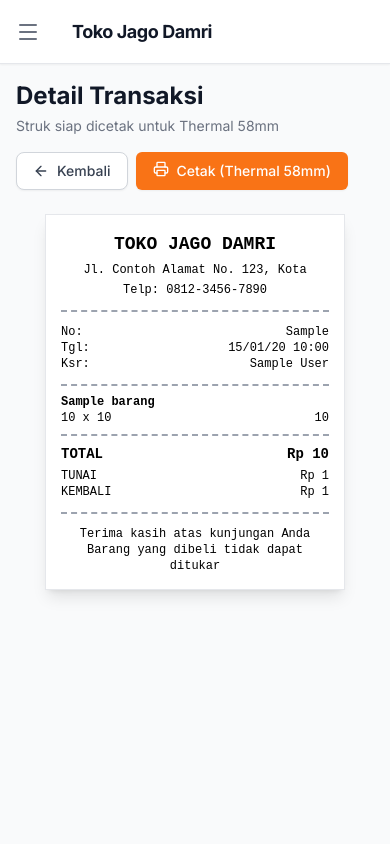
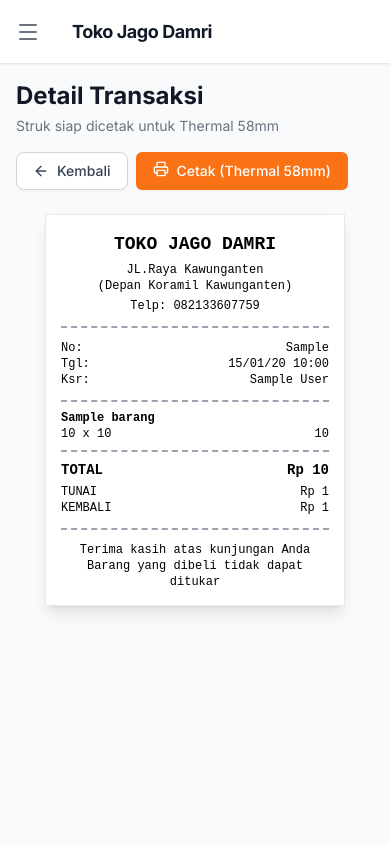
Before and after one commit to isnufr/toko-jago-damri, a Flask app: page /riwayat/1 in a window 390 px wide. Run offline with Flask 3, Linux system fonts and the light colour scheme; a user stored in the database is signed in; tables that the repository leaves empty hold one stand-in row (values such as "Sample post"); some libraries are stand-ins or nearby versions.

Commit message:
UI: Update store address and phone number in receipt

```diff
--- a/templates/transaksi/detail.html
+++ b/templates/transaksi/detail.html
@@ -26,8 +26,8 @@
     <div id="printable-area" class="thermal-receipt bg-white shadow-lg border border-gray-200">
         <div class="receipt-content">
             <div class="text-center font-bold text-lg mb-1">TOKO JAGO DAMRI</div>
-            <div class="text-center text-xs mb-1">Jl. Contoh Alamat No. 123, Kota</div>
-            <div class="text-center text-xs mb-3 border-b-2 border-dashed border-gray-400 pb-3">Telp: 0812-3456-7890</div>
+            <div class="text-center text-xs mb-1">JL.Raya Kawunganten<br>(Depan Koramil Kawunganten)</div>
+            <div class="text-center text-xs mb-3 border-b-2 border-dashed border-gray-400 pb-3">Telp: 082133607759</div>
 
             <div class="text-xs mb-3">
                 <div class="flex justify-between">
```
